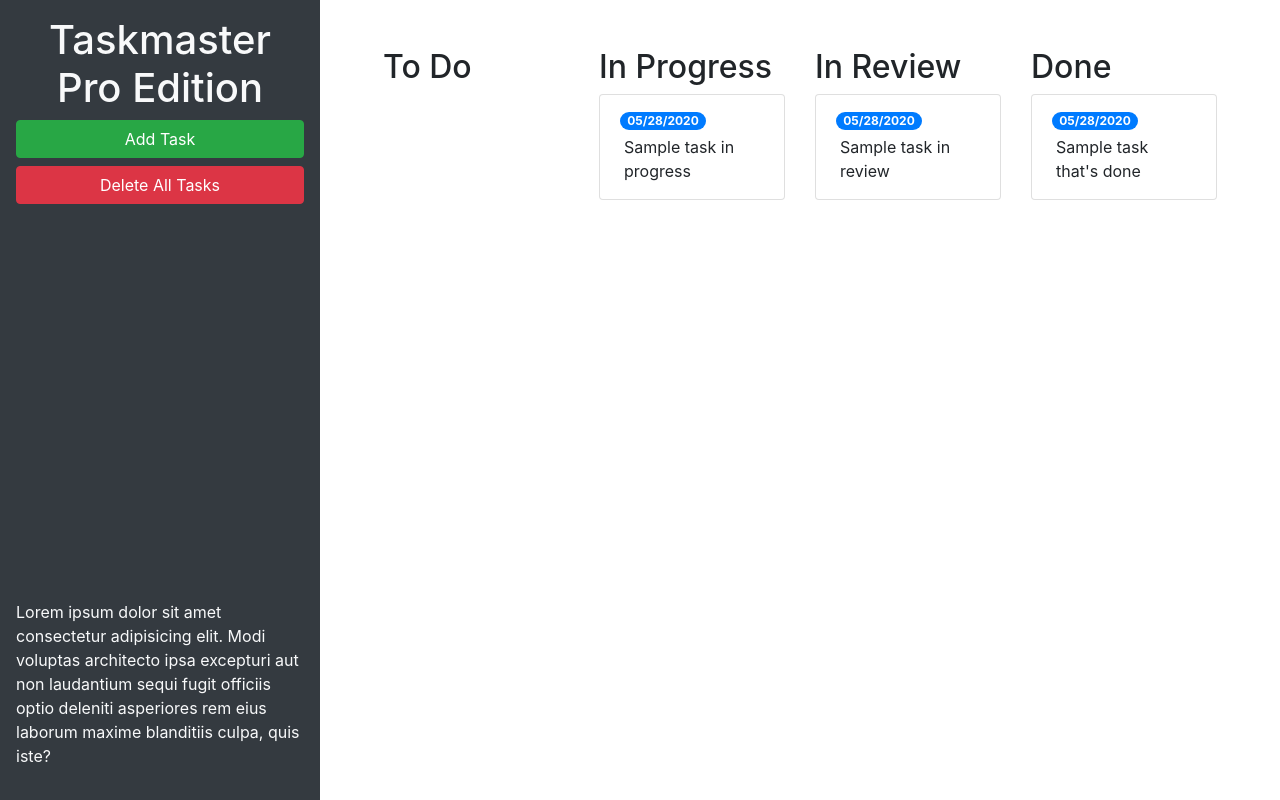
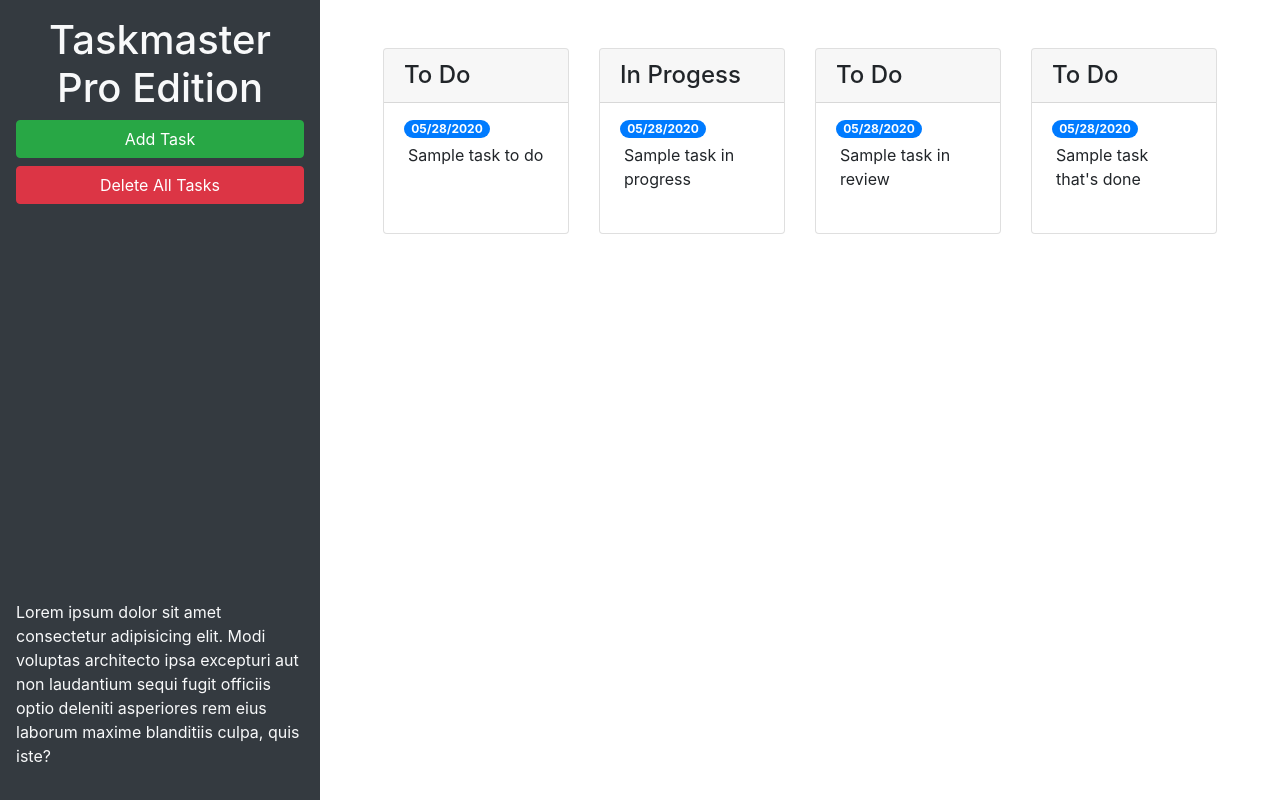
Before and after one commit to Kelbach/taskmaster-pro, a plain HTML site: page index.html in a window 1280 px wide. Drawn offline with nearby package versions, Linux system fonts and the light colour scheme.

```diff
--- a/index.html
+++ b/index.html
@@ -26,42 +26,63 @@
     <main class="col-12 col-lg-9">
       <div class="m-5 row justify-content-around">
         <!-- todo start -->
-        <div class="col">
-          <h2>To Do</h2>
-          <ul id="list-toDo" class="list-group"></ul>
+        <div class="col-12 col-md-6 col-xl-3 mb-3">
+          <div class="card">
+            <h4 class="card-header">
+              To Do
+            </h4>
+            <ul id="list-toDo" class="list-group list-group-flush">
+              <li class="list-group-item">
+                <span class="badge badge-primary badge-pill">05/28/2020</span>
+                <p class="m-1">Sample task to do</p>
+              </li>
+            </ul>
+          </div>
         </div>
         <!-- todo end -->
         <!-- in progress start -->
         <div class="col-12 col-md-6 col-xl-3 mb-3">
-          <h2>In Progress</h2>
-          <ul id="list-inProgress" class="list-group">
+          <div class="card">
+            <h4 class="card-header">
+                In Progess
+            </h4>
+            <ul id="list-inProgress" class="list-group list-group-flush">
               <li class="list-group-item">
                 <span class="badge badge-primary badge-pill">05/28/2020</span>
                 <p class="m-1">Sample task in progress</p>
               </li>
             </ul>
           </div>
+        </div>
         <!-- in progress end -->
         <!-- in review start -->
         <div class="col-12 col-md-6 col-xl-3 mb-3">
-          <h2>In Review</h2>
-          <ul id="list-inReview" class="list-group">
+          <div class="card">
+            <h4 class="card-header">
+                To Do
+            </h4>
+            <ul id="list-inReview" class="list-group list-group-flush">
               <li class="list-group-item">
                 <span class="badge badge-primary badge-pill">05/28/2020</span>
                 <p class="m-1">Sample task in review</p>
               </li>
             </ul>
           </div>
+        </div>
         <!-- in review end -->
         <!-- done start -->
         <div class="col-12 col-md-6 col-xl-3 mb-3">
-          <h2>Done</h2>
-          <ul id="list-done" class="list-group">
+          <div class="card">
+            <h4 class="card-header">
+                To Do
+            </h4>
+            <ul id="list-done" class="list-group list-group-flush">
               <li class="list-group-item">
                 <span class="badge badge-primary badge-pill">05/28/2020</span>
                 <p class="m-1">Sample task that's done</p>
               </li>
             </ul>
+          </div>
         </div>
         <!-- done end -->
       </div>
@@ -83,11 +104,11 @@
           <form>
             <div class="form-group">
               <label for="modalTaskDescription">Task description</label>
-              <textarea id="modalTaskDescription" rows="3"></textarea>
+              <textarea id="modalTaskDescription" rows="3" class="form-control"></textarea>
             </div>
             <div class="form-group">
               <label for="modalDueDate">Due date</label>
-              <input type="text" id="modalDueDate" placeholder="mm/dd/yyyy" autocomplete="off" />
+              <input type="text" class="form-control" id="modalDueDate" placeholder="mm/dd/yyyy" autocomplete="off" />
             </div>
           </form>
         </div>
```
Lines whose indentation alone changed are shown as unchanged.
